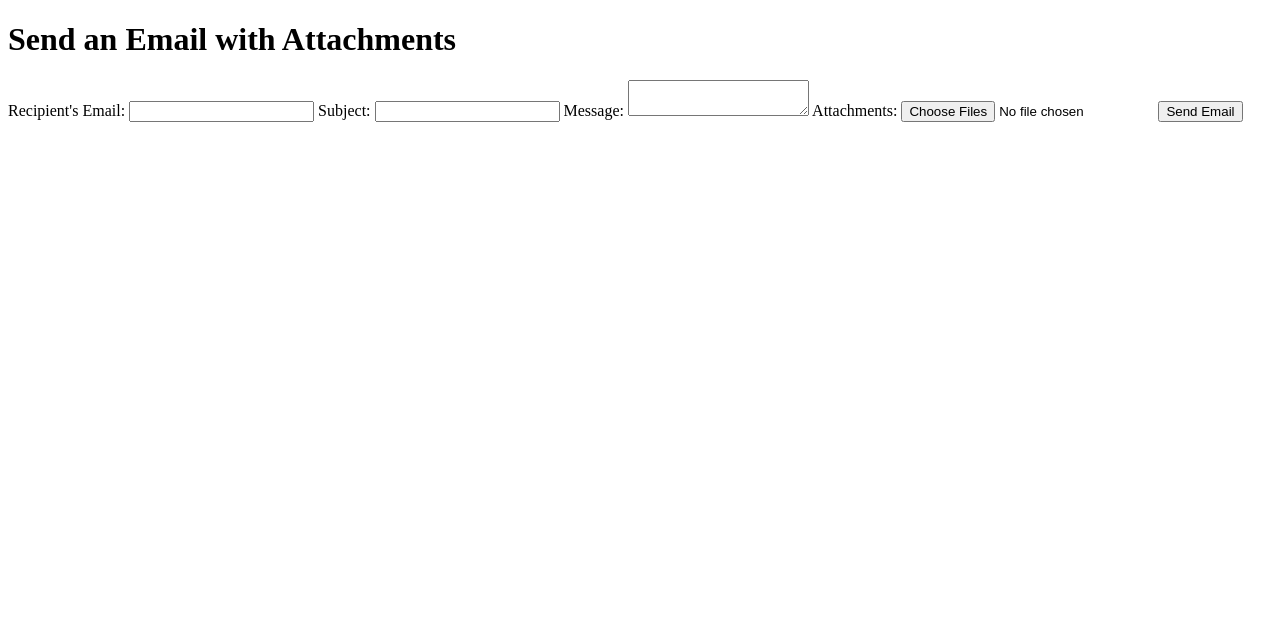
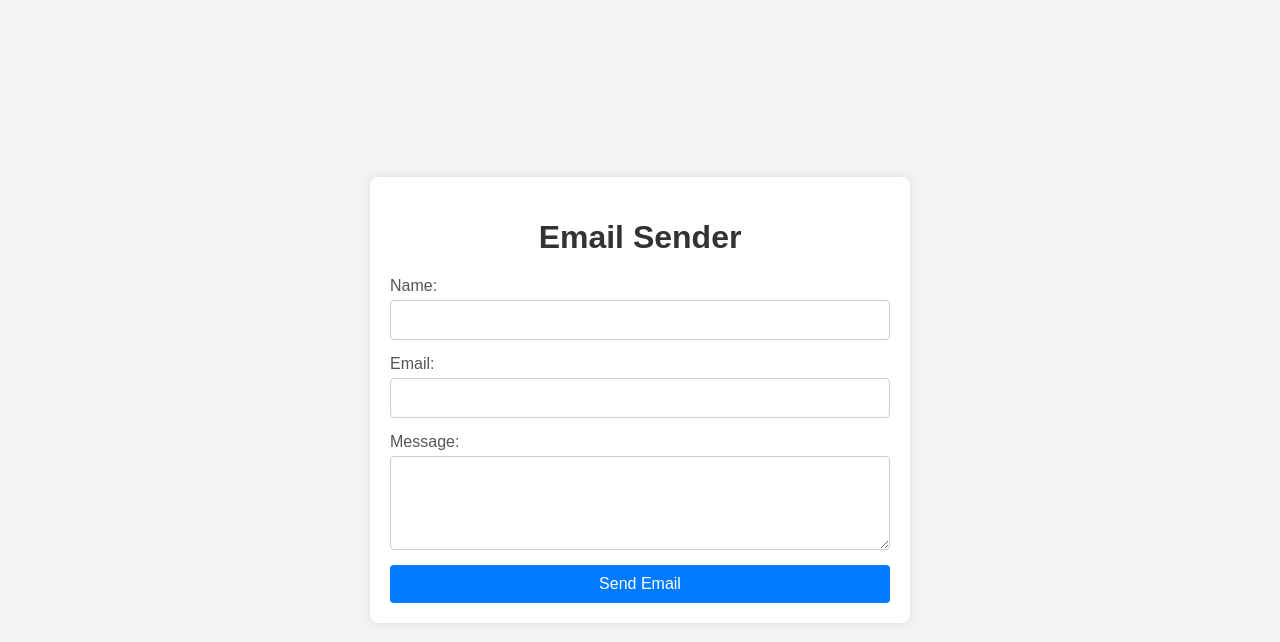
Before and after one commit to lukasAmb/email-sender, a plain HTML site: page index.html in a window 1280 px wide. Drawn offline with Linux system fonts and the light colour scheme.

Commit message:
NEW REVAMP!
lets hope it works

```diff
--- a/index.html
+++ b/index.html
@@ -3,21 +3,88 @@
 <head>
     <meta charset="UTF-8">
     <meta name="viewport" content="width=device-width, initial-scale=1.0">
-    <link rel="stylesheet" href="style.css">
     <title>Email Sender</title>
+    <style>
+        body {
+            font-family: Arial, sans-serif;
+            background-color: #f4f4f4;
+            margin: 0;
+            padding: 0;
+            display: flex;
+            justify-content: center;
+            align-items: center;
+            height: 100vh;
+        }
+        .container {
+            background-color: #fff;
+            padding: 20px;
+            border-radius: 8px;
+            box-shadow: 0 0 10px rgba(0, 0, 0, 0.1);
+            max-width: 500px;
+            width: 100%;
+        }
+        h1 {
+            text-align: center;
+            color: #333;
+        }
+        form {
+            display: flex;
+            flex-direction: column;
+        }
+        label {
+            margin-bottom: 5px;
+            color: #555;
+        }
+        input, textarea {
+            margin-bottom: 15px;
+            padding: 10px;
+            border: 1px solid #ccc;
+            border-radius: 4px;
+            font-size: 16px;
+        }
+        button {
+            padding: 10px 15px;
+            background-color: #007BFF;
+            border: none;
+            border-radius: 4px;
+            color: #fff;
+            font-size: 16px;
+            cursor: pointer;
+        }
+        button:hover {
+            background-color: #0056b3;
+        }
+    </style>
+    <script src="https://cdn.jsdelivr.net/npm/emailjs-com@2/dist/email.min.js"></script>
+    <script type="text/javascript">
+        (function() {
+            emailjs.init("pWRsfD71soRra8x-vaPlN");
+        })();
+
+        document.getElementById('contact-form').addEventListener('submit', function(event) {
+            event.preventDefault();
+
+            emailjs.sendForm('service_oxycbfb', 'template_hvv9y2i', this)
+                .then(function() {
+                    alert('Email sent successfully!');
+                }, function(error) {
+                    alert('Failed to send email. Error: ' + JSON.stringify(error));
+                });
+        });
+    </script>
 </head>
 <body>
-    <h1>Send an Email with Attachments</h1>
-    <form action="/send-email" method="post" enctype="multipart/form-data">
-        <label for="email">Recipient's Email:</label>
-        <input type="email" id="email" name="email" required>
-        <label for="subject">Subject:</label>
-        <input type="text" id="subject" name="subject" required>
-        <label for="message">Message:</label>
-        <textarea id="message" name="message" required></textarea>
-        <label for="attachments">Attachments:</label>
-        <input type="file" id="attachments" name="attachments" multiple>
-        <button type="submit">Send Email</button>
-    </form>
+    <div class="container">
+        <h1>Email Sender</h1>
+        <form id="contact-form">
+            <label for="name">Name:</label>
+            <input type="text" id="name" name="name" required>
+            <label for="email">Email:</label>
+            <input type="email" id="email" name="email" required>
+            <label for="message">Message:</label>
+            <textarea id="message" name="message" rows="4" required></textarea>
+            <button type="submit">Send Email</button>
+        </form>
+    </div>
 </body>
 </html>
--- a/styles.css
+++ /dev/null
@@ -1,27 +0,0 @@
-body {
-    font-family: Arial, sans-serif;
-    display: flex;
-    justify-content: center;
-    align-items: center;
-    height: 100vh;
-    background-color: #f4f4f4;
-    margin: 0;
-}
-
-form {
-    background: white;
-    padding: 20px;
-    border-radius: 5px;
-    box-shadow: 0 0 10px rgba(0, 0, 0, 0.1);
-    width: 300px;
-    display: flex;
-    flex-direction: column;
-}
-
-label {
-    margin-top: 10px;
-}
-
-input, textarea, button {
-    margin-top: 5px;
-}
```
Also changed, not shown: package.json (deleted, +0 -18 lines), server.js (deleted, +0 -59 lines), README.md (added), 5 other files.
